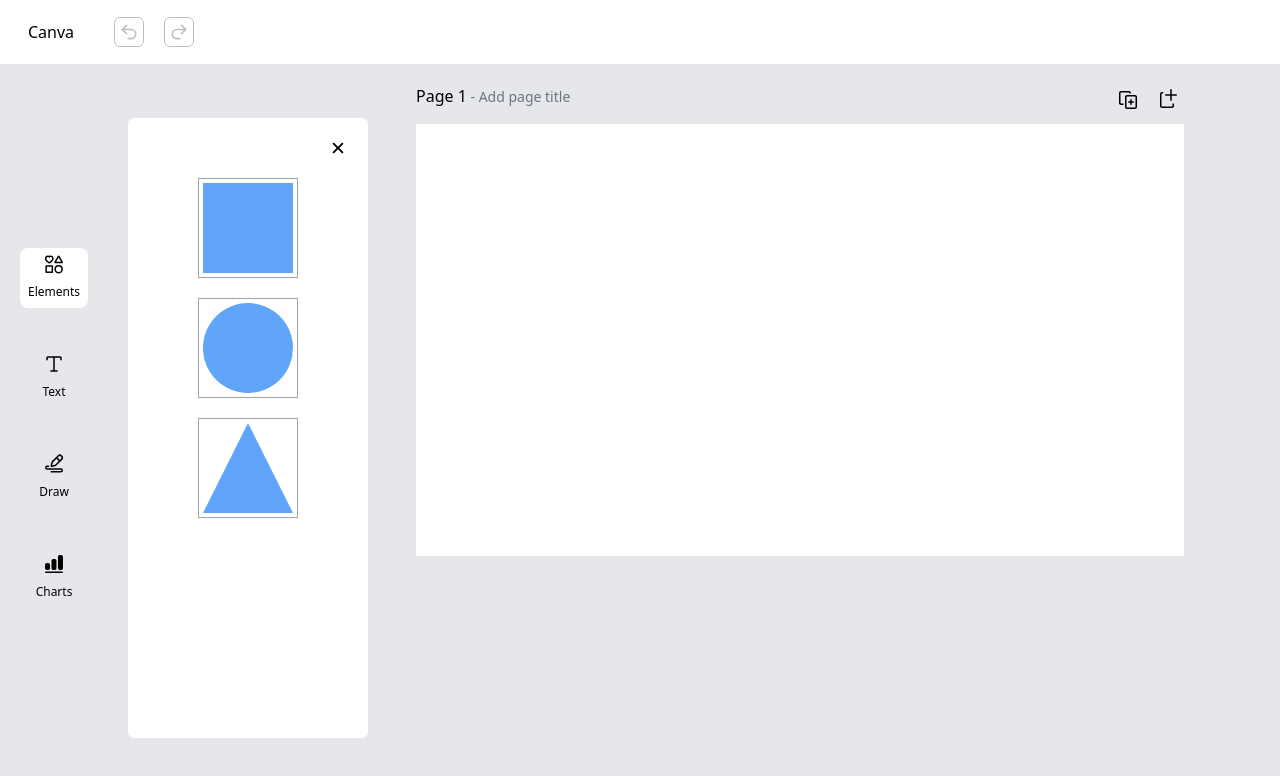
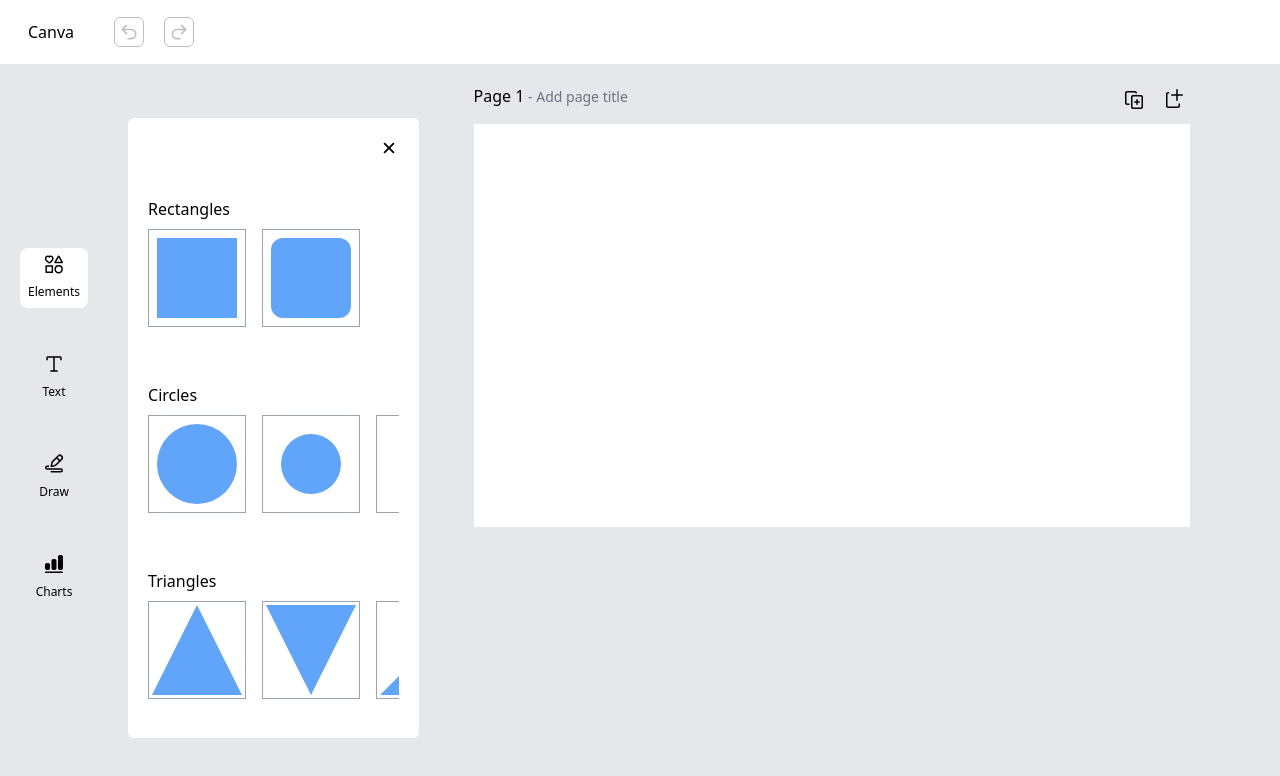
Before and after one commit to f-lab-edu/canva-clone, a React (Vite) app: page / in a window 1280 px wide. Both pictures are taken after a click on the button "Elements". Shown: the top 776 px of the page. Built offline with nearby package versions, Linux system fonts and the light colour scheme; the HTML template or start-up script is replaced by a standard one.

Commit message:
feat: add various shapes

```diff
--- a/src/components/elements/ElementWrapper/ResizingButton.tsx
+++ b/src/components/elements/ElementWrapper/ResizingButton.tsx
@@ -82,9 +82,7 @@ function ResizingButton({
         top: "-5px",
       }}
       className="absolute"
-      onMouseLeave={() => {
-        setIsDragging(false);
-      }}
+      onMouseLeave={() => setIsDragging(false)}
     >
       <div
         style={{
--- a/src/components/elements/Shape/Shape.tsx
+++ b/src/components/elements/Shape/Shape.tsx
@@ -1,4 +1,8 @@
-import { ShapeType } from "../../../type/shape.type";
+import {
+  RectangleType,
+  ShapeType,
+  TriangleType,
+} from "../../../type/shape.type";
 import ElementWrapper from "../ElementWrapper/ElementWrapper";
 
 interface ShapeProps {
@@ -6,34 +10,55 @@ interface ShapeProps {
 }
 
 function Shape({ shape }: ShapeProps) {
-  const getStyle = () => {
+  const getElement = () => {
     if (shape.shape === "triangle") {
-      const width = shape.size.width - 10;
-      return {
-        borderStyle: "solid",
-        borderColor: `transparent transparent ${shape.color} transparent`,
-        borderWidth: `0px ${width / 2}px ${width}px ${shape.size.width / 2}px`,
+      const triangle = shape as unknown as TriangleType;
+
+      const borderStyle = "solid";
+
+      const borderTopColor =
+        triangle.bottomWidth === "0px" ? shape.color : "transparent";
+      const borderBottomColor =
+        triangle.bottomWidth === "0px" ? "transparent" : shape.color;
+
+      const borderColor = `${borderTopColor} transparent ${borderBottomColor} transparent`;
+      const borderWidth = `${triangle.topWidth} ${triangle.leftWidth} ${triangle.bottomWidth} ${triangle.rightWidth}`;
+
+      const style = {
+        borderStyle,
+        borderColor,
+        borderWidth,
       };
+
+      return <div style={style} />;
     } else if (shape.shape === "circle") {
-      return {
+      const style = {
         width: shape.size.width,
         height: shape.size.height - 15,
         background: shape.color,
-        borderRadius: "50%",
+        borderRadius: "100%",
       };
+
+      return <div style={style} />;
     } else if (shape.shape === "rect") {
-      return {
+      const rectangle = shape as unknown as RectangleType;
+
+      const style = {
         width: shape.size.width - 10,
         height: shape.size.height - 10,
         background: shape.color,
+        borderRadius: rectangle.radius,
       };
+      console.log(rectangle, shape);
+
+      return <div style={style} />;
     }
   };
 
   return (
     <ElementWrapper element={shape}>
       <div className="w-full h-full flex justify-center items-center">
-        <div style={getStyle()} />
+        {getElement()}
       </div>
     </ElementWrapper>
   );
--- a/src/components/palette/palettes/ElementsPalette.tsx
+++ b/src/components/palette/palettes/ElementsPalette.tsx
@@ -1,6 +1,12 @@
 import useHistory from "../../../hook/History.hook";
 import { useCanvasStore } from "../../../store/canvas.store";
-import { Shapes, ShapeType } from "../../../type/shape.type";
+import { Size } from "../../../type/element.type";
+import {
+  RectangleType,
+  Shapes,
+  ShapeType,
+  TriangleType,
+} from "../../../type/shape.type";
 
 function ElementsPalette() {
   const addElement = useCanvasStore((state) => state.addElement);
@@ -8,9 +14,14 @@ function ElementsPalette() {
 
   const { buildHistory, addUndoHistory } = useHistory();
 
-  const handleClickAddShape = (shape: Shapes) => {
+  const handleClickAddShape = (
+    shape: Shapes,
+    size: Size,
+    shapeVariant?: string
+  ) => {
     if (!currentPageId) return;
-    const newShape: ShapeType = {
+
+    let newShape: RectangleType | TriangleType | ShapeType = {
       id: Date.now(),
       color: "#111111",
       pageId: currentPageId,
@@ -18,13 +29,42 @@ function ElementsPalette() {
         x: 150,
         y: 150,
       },
-      size: {
-        width: 100,
-        height: 100,
-      },
+      size,
       shape,
       type: "shape",
     };
+
+    if (shape === "rect") {
+      newShape = {
+        ...newShape,
+        radius: shapeVariant,
+      } as unknown as RectangleType;
+    } else if (shape === "triangle") {
+      const topWidth =
+        shapeVariant === "top" ? "0px" : (size.width - 10).toString() + "px";
+      const bottomWidth =
+        shapeVariant === "bottom" ? "0px" : (size.width - 10).toString() + "px";
+      const leftWidth =
+        shapeVariant === "right"
+          ? "0px"
+          : shapeVariant === "left"
+          ? (size.width - 10).toString() + "px"
+          : ((size.width - 10) / 2).toString() + "px";
+      const rightWidth =
+        shapeVariant === "left"
+          ? "0px"
+          : shapeVariant === "right"
+          ? (size.width - 10).toString() + "px"
+          : ((size.width - 10) / 2).toString() + "px";
+
+      newShape = {
+        ...newShape,
+        topWidth,
+        bottomWidth,
+        leftWidth,
+        rightWidth,
+      } as unknown as TriangleType;
+    }
 
     addElement(newShape);
     addHistory(newShape);
@@ -35,26 +75,126 @@ function ElementsPalette() {
   };
 
   return (
-    <div className="flex flex-col justify-center items-center w-full gap-5">
+    <section className="flex flex-col justify-center items-start w-full h-full gap-14">
+      {/* rectangles */}
+      <article className="w-full flex flex-col gap-y-2">
+        <h4>Rectangles</h4>
+        <div className="overflow-scroll flex flex-row gap-x-4">
           <button
-        onClick={() => handleClickAddShape("rect")}
-        className="border-gray-400 border"
+            onClick={() =>
+              handleClickAddShape("rect", { width: 100, height: 100 }, "1rem")
+            }
+            className="border-gray-400 border p-2 w-[98px] flex justify-center items-center aspect-square h-[98px]"
           >
-        <div className="w-[90px] aspect-square bg-blue-400 m-1" />
+            <div className="w-[90px] aspect-square bg-blue-400" />
           </button>
           <button
-        onClick={() => handleClickAddShape("circle")}
-        className="border-gray-400 border"
+            onClick={() =>
+              handleClickAddShape(
+                "rect",
+                { width: 100, height: 100 },
+                "0.75rem"
+              )
+            }
+            className="border-gray-400 border p-2 w-[98px] flex justify-center items-center aspect-square h-[98px]"
           >
-        <div className="w-[90px] aspect-square bg-blue-400 m-1 rounded-full" />
+            <div className="w-[90px] aspect-square bg-blue-400 rounded-xl" />
+          </button>
+        </div>
+      </article>
+      {/* circles */}
+      <article className="w-full gap-y-2 flex flex-col">
+        <h4>Circles</h4>
+        <div className="overflow-scroll flex flex-row gap-x-4">
+          <button
+            onClick={() =>
+              handleClickAddShape("circle", { width: 100, height: 100 })
+            }
+            className="border-gray-400 border p-2 w-[98px] flex justify-center items-center aspect-square h-[98px]"
+          >
+            <div className="w-[90px] aspect-square bg-blue-400 rounded-full" />
           </button>
           <button
-        onClick={() => handleClickAddShape("triangle")}
-        className="border-gray-400 border"
+            onClick={() =>
+              handleClickAddShape("circle", { width: 80, height: 80 })
+            }
+            className="border-gray-400 border p-2 w-[98px] flex justify-center items-center aspect-square h-[98px]"
           >
-        <div className="w-[90px] aspect-square m-1 border-solid border-b-[90px] border-l-[45px] border-r-[45px] border-r-transparent border-l-transparent border-b-blue-400" />
+            <div className="w-[60px] aspect-square bg-blue-400 rounded-full" />
+          </button>
+          <button
+            onClick={() =>
+              handleClickAddShape("circle", { width: 50, height: 50 })
+            }
+            className="border-gray-400 border p-2 w-[98px] flex justify-center items-center aspect-square h-[98px]"
+          >
+            <div className="w-[40px] aspect-square bg-blue-400 rounded-full" />
+          </button>
+          <button
+            onClick={() =>
+              handleClickAddShape("circle", { width: 30, height: 30 })
+            }
+            className="border-gray-400 border p-2 w-[98px] flex justify-center items-center aspect-square h-[98px]"
+          >
+            <div className="w-[20px] aspect-square bg-blue-400 rounded-full" />
           </button>
         </div>
+      </article>
+      {/* triangles */}
+      <article className="w-full flex flex-col gap-y-2">
+        <h4>Triangles</h4>
+        <div className=" overflow-scroll flex flex-row gap-x-4">
+          <button
+            onClick={() =>
+              handleClickAddShape(
+                "triangle",
+                { width: 100, height: 100 },
+                "top"
+              )
+            }
+            className="border-gray-400 border p-2 w-[98px] flex justify-center items-center aspect-square h-[98px]"
+          >
+            <div className="w-[90px] aspect-square border-solid border-b-[90px] border-l-[45px] border-r-[45px] border-r-transparent border-l-transparent border-b-blue-400" />
+          </button>
+          <button
+            onClick={() =>
+              handleClickAddShape(
+                "triangle",
+                { width: 100, height: 100 },
+                "bottom"
+              )
+            }
+            className="border-gray-400 border p-2 w-[98px] flex justify-center items-center aspect-square h-[98px]"
+          >
+            <div className="w-[90px] aspect-square border-solid border-t-[90px] border-l-[45px] border-r-[45px] border-r-transparent border-l-transparent border-t-blue-400" />
+          </button>
+          <button
+            onClick={() =>
+              handleClickAddShape(
+                "triangle",
+                { width: 100, height: 100 },
+                "right"
+              )
+            }
+            className="border-gray-400 border p-2 w-[98px] flex justify-center items-center aspect-square h-[98px]"
+          >
+            <div className="w-[90px] aspect-square border-solid border-b-[90px] border-l-[90px] border-r-transparent border-l-transparent border-b-blue-400" />
+          </button>
+          <button
+            onClick={() =>
+              handleClickAddShape(
+                "triangle",
+                { width: 100, height: 100 },
+                "left"
+              )
+            }
+            className="border-gray-400 border p-2 w-[98px] flex justify-center items-center aspect-square h-[98px]"
+          >
+            <div className="w-[90px] aspect-square border-solid border-b-[90px] border-r-[90px] border-r-transparent border-l-transparent border-b-blue-400" />
+          </button>
+        </div>
+      </article>
+    </section>
   );
 }
 
```
Also changed, not shown: src/type/shape.type.ts (+11 -0 lines). Lines whose indentation alone changed are shown as unchanged.
